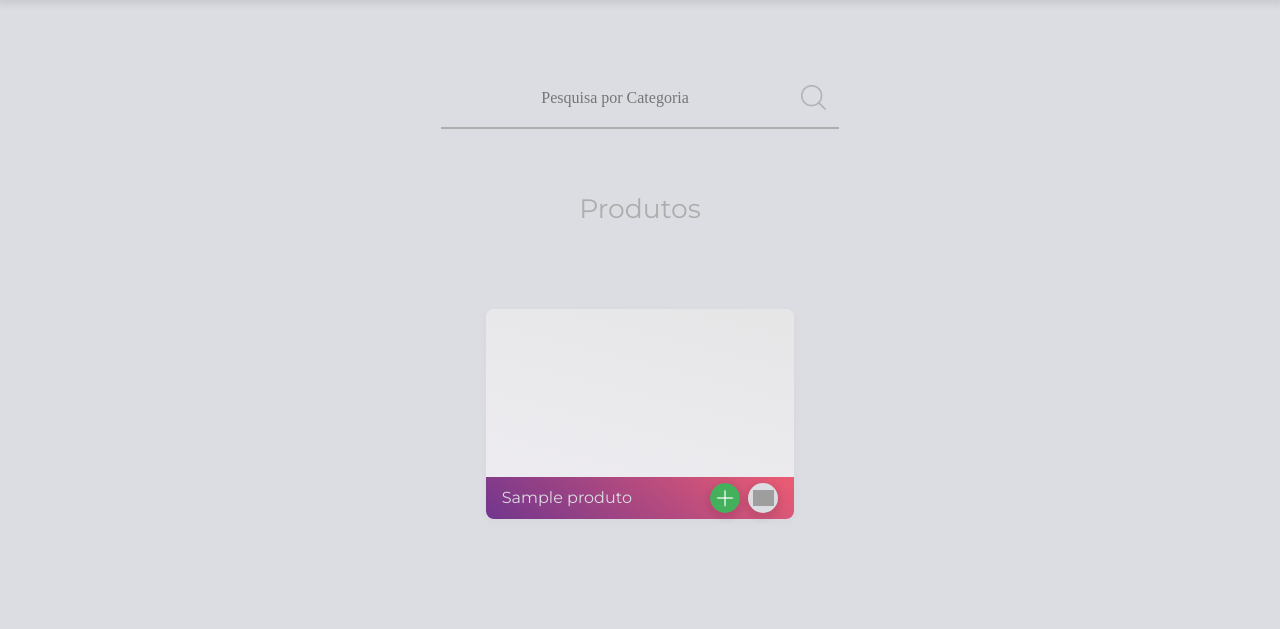
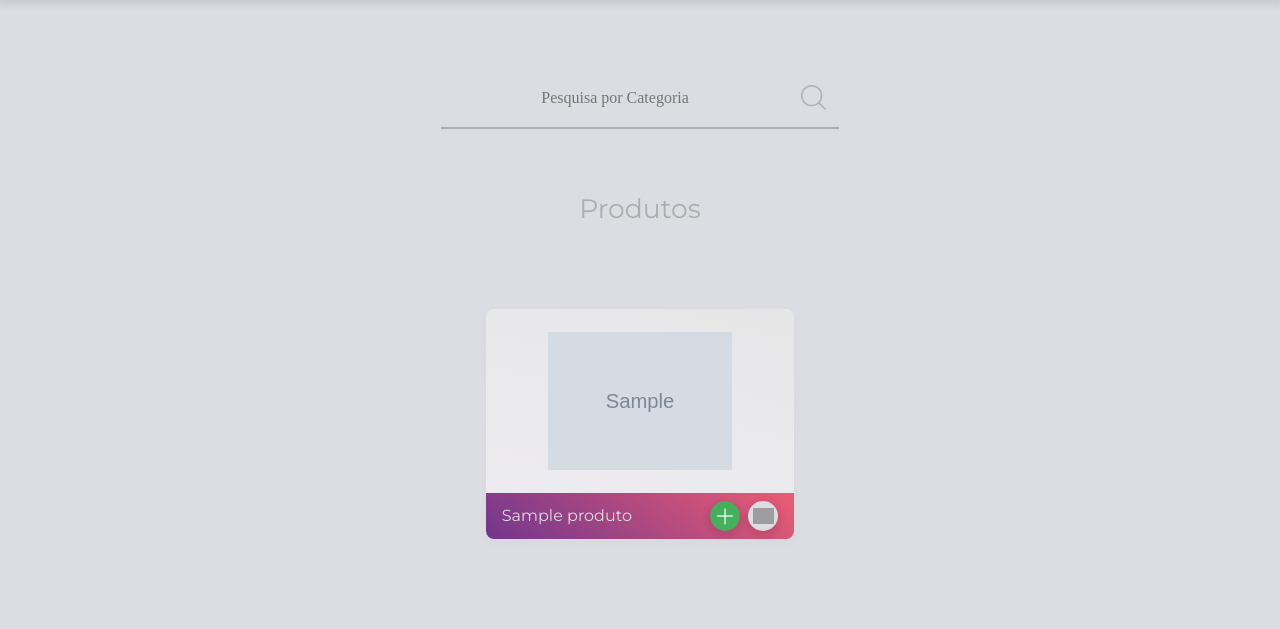
Before and after one commit to CRCunha/TSI-TrabalhoFinal, a PHP site: page / in a window 1280 px wide. Shown: the part 241-870 px from the top of the page. Before the commit the page ends 760 px from the top, so only its background shows below. Run offline with PHP 8.4, Linux system fonts and the light colour scheme; tables that the repository leaves empty or names only in its code hold one stand-in row (values such as "Sample post"); grey boxes marked "Sample" are stand-in pictures; grey boxes are pictures that could not be loaded.

Commit message:
Novos Produtos / Categorias + Banco

```diff
--- a/BANCO/pw2.sql
+++ b/BANCO/pw2.sql
@@ -3,7 +3,7 @@
 -- https://www.phpmyadmin.net/
 --
 -- Host: localhost
--- Tempo de geração: 29/06/2019 às 02:38
+-- Tempo de geração: 29/06/2019 às 13:06
 -- Versão do servidor: 10.3.15-MariaDB
 -- Versão do PHP: 7.3.6
 
--- a/CSS/MAIN/quadros.css
+++ b/CSS/MAIN/quadros.css
@@ -1,7 +1,7 @@
 main .content .quadro {
     margin-top: 40px;
     width: 30%;
-    height: 210px;
+    height: 230px;
     background: rgb(238, 236, 241);
     background: linear-gradient(14deg, rgba(238, 236, 241, 1) 0%, rgba(230, 230, 231, 1) 100%);
     border-radius: 8px;
--- a/PHP/consulta.php
+++ b/PHP/consulta.php
@@ -25,7 +25,8 @@ try {
 
 		echo("
 		<div class='quadro'>
-		<div class='top '></div>
+		<div class='top '  style='background-image: url($imagem); background-size: 60%; background-position: center; background-repeat: no-repeat;
+		border-top-left-radius: 8px; border-top-right-radius: 8px'></div>
 		<div class='bot '>
 			<div class='container '>
 				<div class='info '>$nome</div>
```
Also changed, not shown: IMG/CATEGORIAS/bebida.png (deleted), IMG/CATEGORIAS/cadeira.png (added), IMG/CATEGORIAS/comida.png (deleted), IMG/CATEGORIAS/console.png (added), IMG/CATEGORIAS/controle.png (added), IMG/CATEGORIAS/eletronico.png (deleted), IMG/CATEGORIAS/headset.png (added), IMG/CATEGORIAS/mobilha.png (deleted), IMG/CATEGORIAS/monitor.png (added), IMG/CATEGORIAS/mouse.png (added), IMG/CATEGORIAS/teclado.png (added), IMG/CATEGORIAS/volante.png (added).
